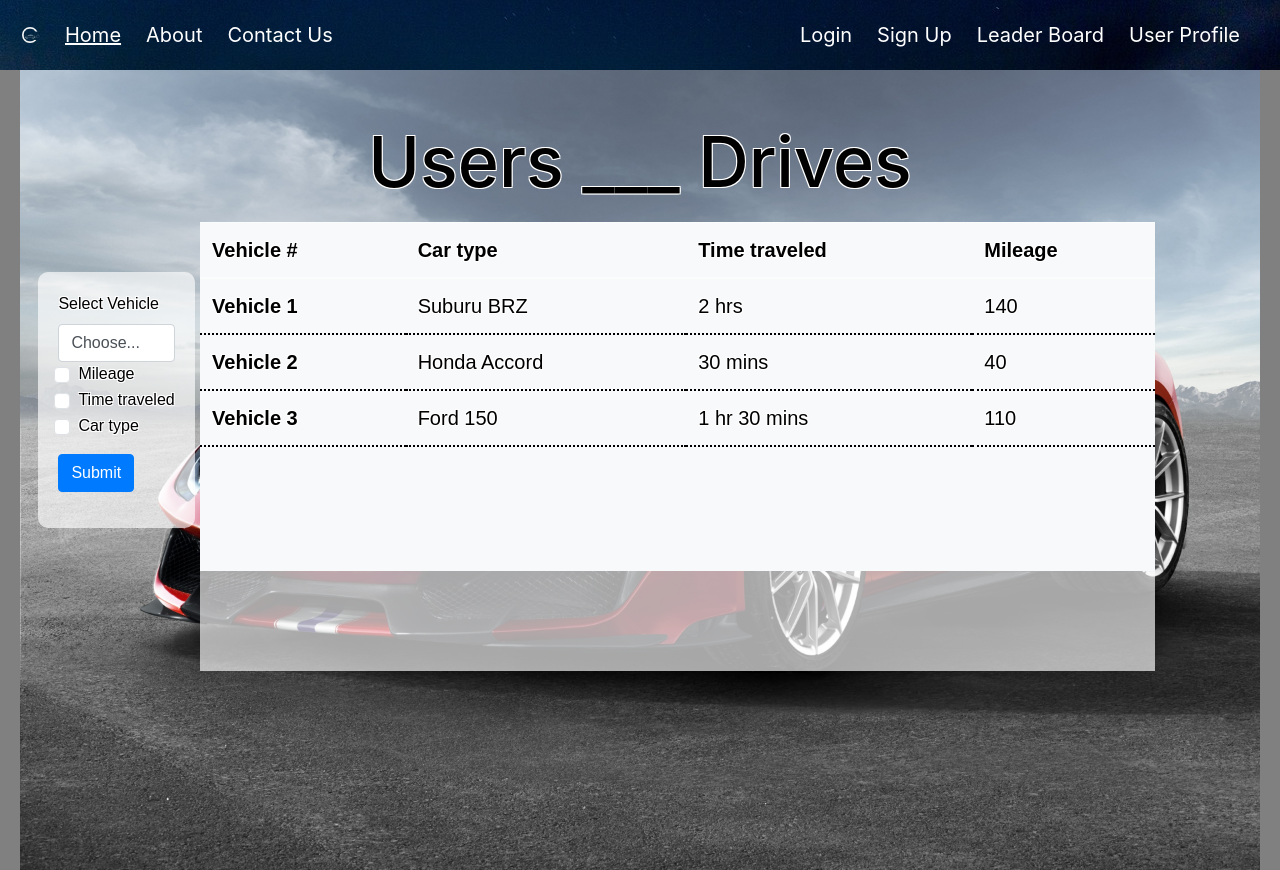
After one commit to sophtank/3155finalproj, a Flask app: template templates/UserProfile.html in a window 1280 px wide. The commit adds this page. Run offline with Flask 3, Linux system fonts and the light colour scheme; the template is opened without the code that fills it, so the values that code supplies are empty; some libraries are stand-ins or nearby versions.

Commit message:
Adding updates

```diff
--- a/static/styles.css
+++ b/static/styles.css
@@ -102,10 +102,18 @@ a:hover {
 #Boxe3 {
   display: flex;
 }
-.individualDrive {
-  height: auto;
-  display: block;
-  background-image: url("/static/photos/ferrari.jpg");
-  background-size: cover;
-  background-repeat: no-repeat;
+.individual-container {
+  position: absolute;
+  top: 50%;
+  left: 3%;
+  transform: translateY(-50%);
+  font-size: 16px;
+  font-weight: normal;
+  color: black;
+  background-color: rgba(255, 255, 255, 0.65);
+  padding: 20px;
+  border-radius: 10px;
+  max-width: 350px;
+  text-shadow: -1px -1px 0 white, 1px -1px 0 white, -1px 1px 0 white, 1px 1px 0 white;
+  font-family: Arial, Helvetica, sans-serif;
 }
--- /dev/null
+++ b/templates/UserProfile.html
@@ -0,0 +1,101 @@
+{% extends 'base.html' %}{% block head %}
+    <title>Users Drives</title>
+    <link rel="stylesheet" href="https://stackpath.bootstrapcdn.com/bootstrap/4.5.2/css/bootstrap.min.css">
+    <link rel="stylesheet" href="/static/styles.css">
+{% endblock %}
+
+
+{% block body %}
+    <header style="background-size: auto 20px;">
+        <div class="bannerLogin">
+            <nav>
+                <img src="/static/photos/Logo.png" alt="Logo!" id="navLogo" style="max-height:20px; width: auto;"/>
+                <a href="/" class="loginNavBar"><u>Home</u></a>
+                <a href="#" class="loginNavBar">About</a>
+                <a href="#" class="loginNavBar">Contact Us</a>
+                <div id="Right-Nav">
+                    <a href="/login" class="loginNavBar">Login</a>
+                    <a href="/signUp" class="loginNavBar">Sign Up</a>
+                    <a href="/leaderboard" class="loginNavBar">Leader Board</a>
+                    <a href="/userprofile" class="loginNavBar">User Profile</a>
+
+                </div>
+            </nav>
+        </div>
+    </header>
+
+
+
+
+    <main style="background-image: url('/static/photos/ferrari.jpg'); background-size:cover; height: 100vh; display: flex; justify-content: center; align-items: center;">
+
+        <h1 style="position: absolute; top: 120px; color: black; font-size: 2em; text-shadow: -1px -1px 0 white, 1px -1px 0 white, -1px 1px 0 white, 1px 1px 0 white;">Users ___ Drives</h1>
+
+        <div class="individual-container">
+                <div class="form-group">
+                    <label for="vehicles">Select Vehicle</label>
+                    <select class="form-control" id="vehicles">
+                        <option>Choose...</option>
+                        <option>Vehicle 1</option>
+                        <option>Vehicle 2</option>
+                        <option>Vehicle 3</option>
+                        <option>Vehicle 4</option>
+                    </select>
+                <div class="form-group">
+                    <div class="form-check">
+                        <input class="form-check-input" type="checkbox" value="" id="checkbox1">
+                        <label class="form-check-label" for="checkbox1">Mileage</label>
+                    </div>
+                    <div class="form-check">
+                        <input class="form-check-input" type="checkbox" value="" id="checkbox2">
+                        <label class="form-check-label" for="checkbox2">Time traveled</label>
+                    </div>
+                    <div class="form-check">
+                        <input class="form-check-input" type="checkbox" value="" id="checkbox3">
+                        <label class="form-check-label" for="checkbox3">Car type</label>
+                    </div>
+                </div>
+                <button type="submit" class="btn btn-primary">Submit</button>
+            </form>
+        </div>
+    </div>
+
+    <table class="table table-light" style = "width: 77%; background-color: rgba(255, 255, 255, 0.65); margin-top: 94vh; margin-bottom: 100vh; margin-left:75px; font-family:Arial, Helvetica, sans-serif; font-size: 20px;color:black;
+    text-shadow: -1px -1px 0 white, 1px -1px 0 white, -1px 1px 0 white, 1px 1px 0 white;">
+
+        <thead>
+            <tr style = "border-bottom: 2.5px dotted black;">
+            <th scope="col">Vehicle #</th>
+            <th scope="col">Car type</th>
+            <th scope="col">Time traveled</th>
+            <th scope="col">Mileage</th>
+
+
+        </tr>
+        </thead>
+        <tbody>
+        <tr style = "border-bottom: 2.5px dotted black;">
+            <th scope="row">Vehicle 1</th>
+            <td>Suburu BRZ</td>
+            <td>2 hrs</td>
+            <td>140</td>
+        </tr>
+        <tr style = "border-bottom: 2.5px dotted black;">
+            <th scope="row">Vehicle 2</th>
+            <td>Honda Accord</td>
+            <td>30 mins</td>
+            <td>40</td>
+        </tr>
+        <tr style = "border-bottom: 2.5px dotted black;">
+            <th scope="row"> Vehicle 3</th>
+            <td>Ford 150</td>
+            <td>1 hr 30 mins</td>
+            <td>110</td>
+        </tr>
+
+        <td colspan="4" style="border-bottom: 200px solid rgba(255, 255, 255,0.01);"></td>
+    </tbody>
+    </table>
+</main>
+
+{% endblock %}
```
Also changed, not shown: templates/individual.html (deleted, +0 -31 lines).
